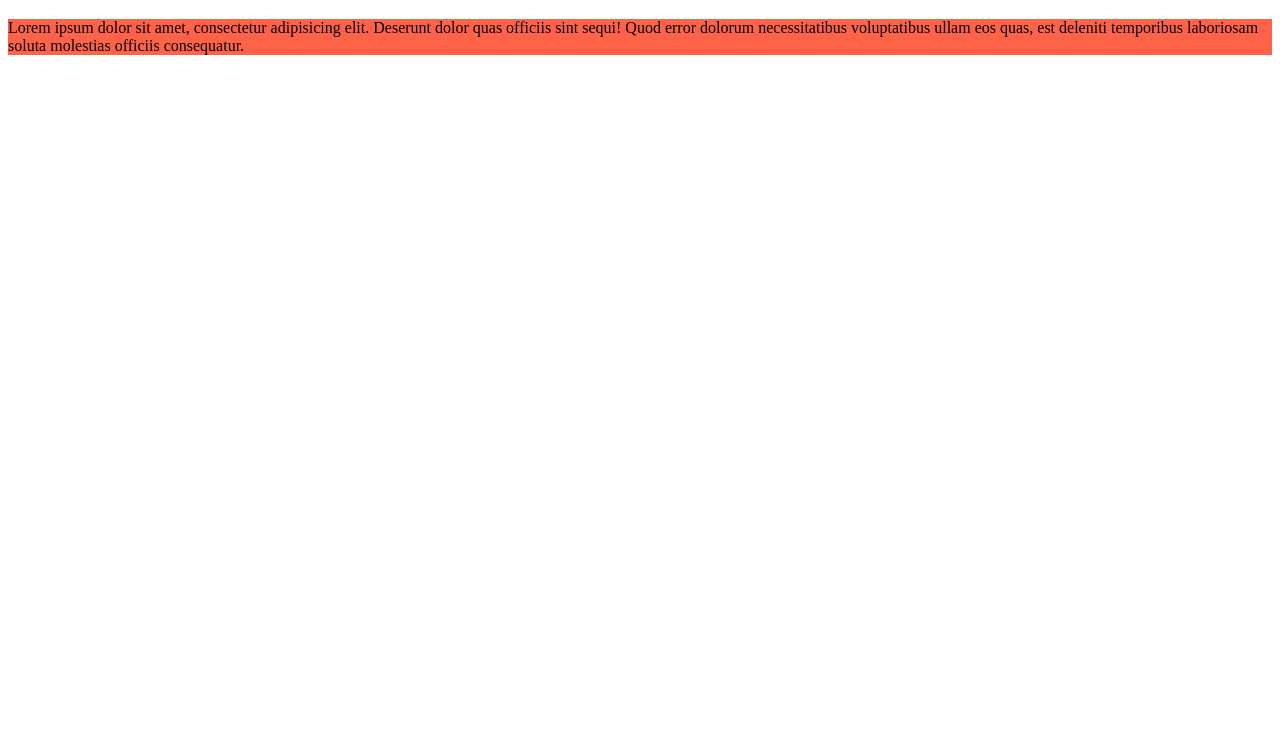
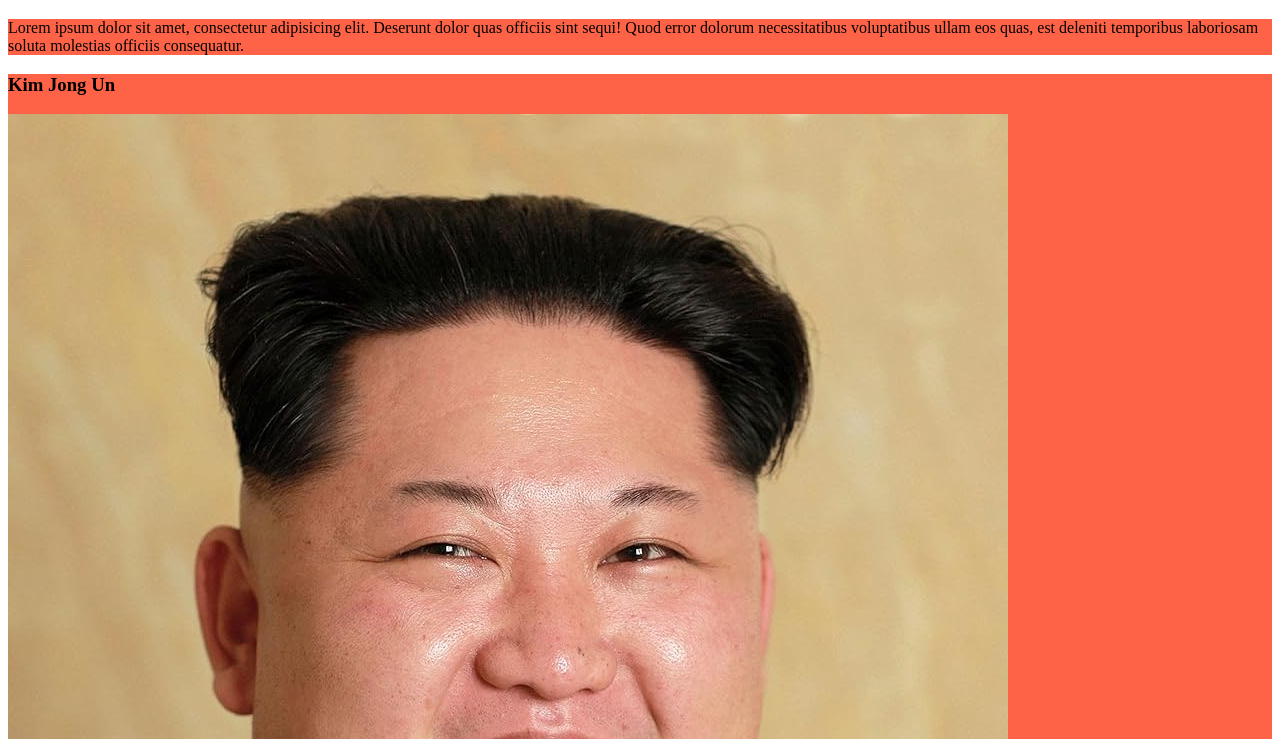
Before and after one commit to protim1451/my-simple-website, a plain HTML site: page index.html in a window 1280 px wide. Shown: the part 61-800 px from the top of the page. Drawn offline with Linux system fonts and the light colour scheme.

Commit message:
photo of kim added

```diff
--- a/index.html
+++ b/index.html
@@ -11,5 +11,9 @@
     <div>
         <p>Lorem ipsum dolor sit amet, consectetur adipisicing elit. Deserunt dolor quas officiis sint sequi! Quod error dolorum necessitatibus voluptatibus ullam eos quas, est deleniti temporibus laboriosam soluta molestias officiis consequatur.</p>
     </div>
+    <div>
+        <h3>Kim Jong Un</h3>
+        <img src="images/kim.jpg" alt="kim kim kim">
+    </div>
 </body>
 </html>
```
Also changed, not shown: images/kim.jpg (added).
